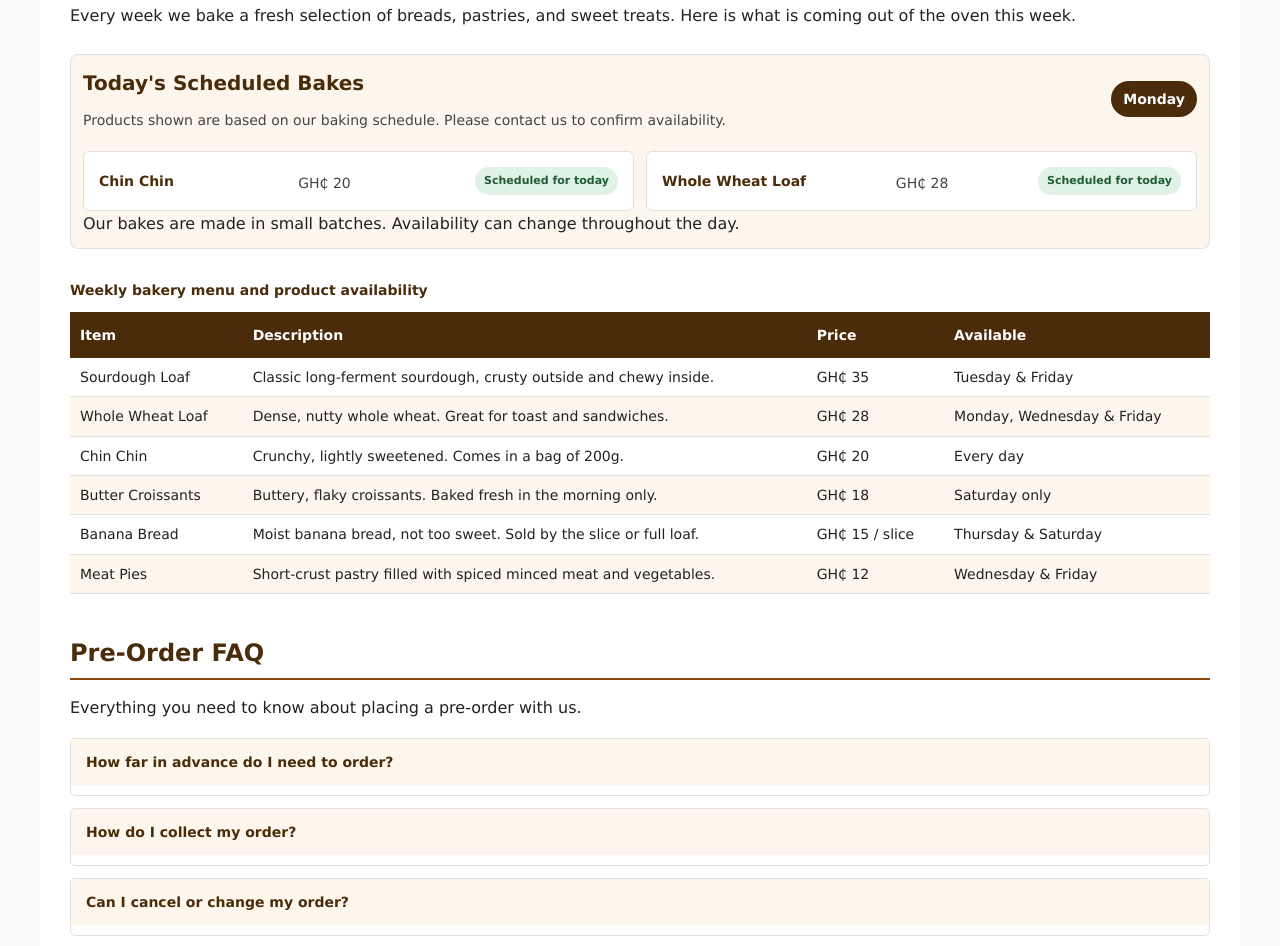
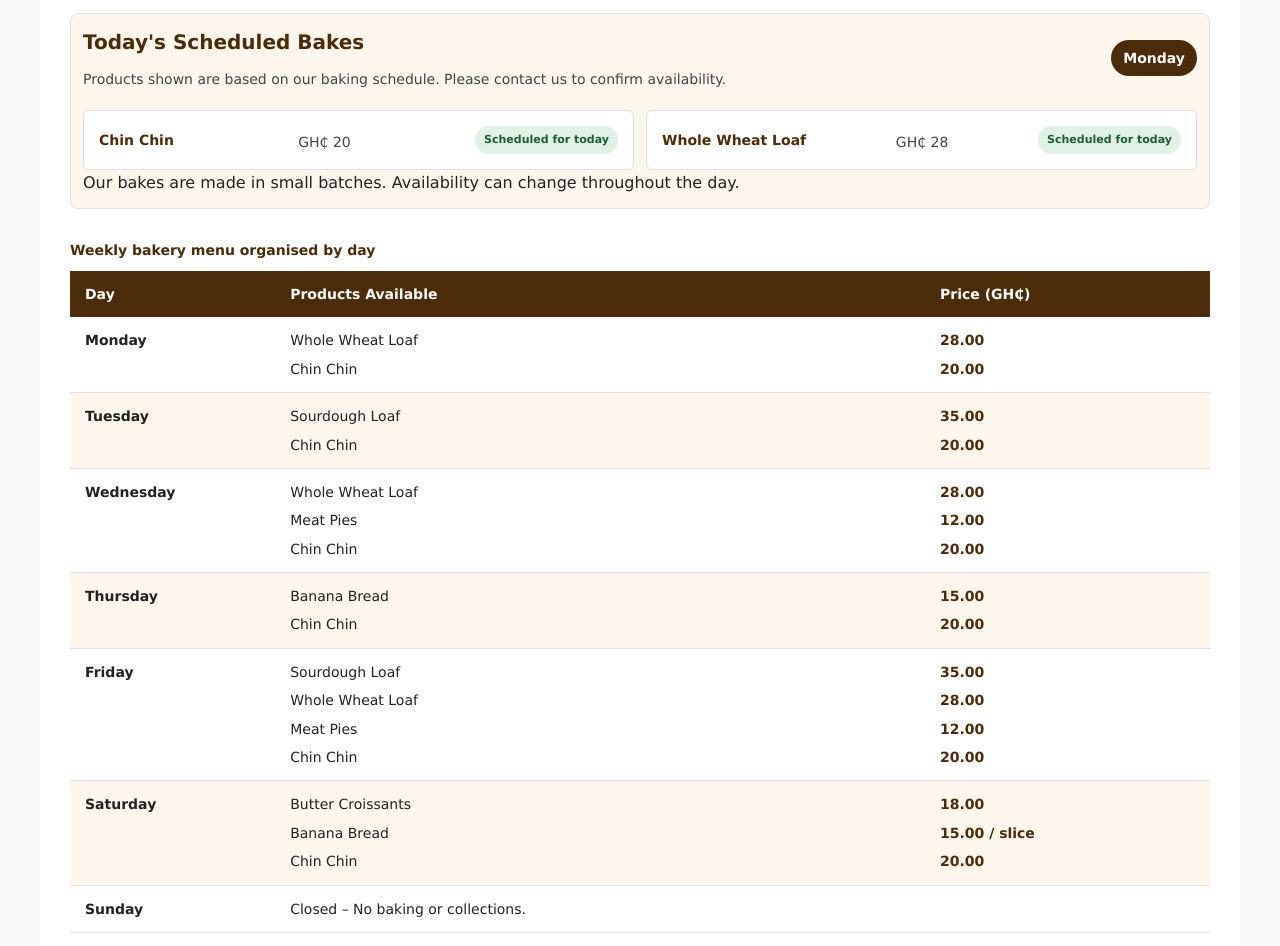
Before and after one commit to AnsFredd/the-corner-loaf-redesign, a plain HTML site: page index.html in a window 1280 px wide. Shown: the part 290-1236 px from the top of the page. Drawn offline with Linux system fonts and the light colour scheme.

Commit message:
refactor: remove redundant weekly menu introduction

```diff
--- a/css/styles.css
+++ b/css/styles.css
@@ -1,4 +1,6 @@
+
 /* The Corner Loaf Styles */
+
 :root {
   --color-primary: #8b4513;
   --color-secondary: #d2691e;
@@ -24,6 +26,8 @@
   --text-h1: 36px;
 }
 
+/* General Styles */
+
 * {
   margin: 0;
   padding: 0;
@@ -40,6 +44,8 @@ body {
   color: var(--color-text);
   line-height: 1.6;
 }
+
+/* Navigation */
 
 .top-bar {
   background-color: var(--color-dark);
@@ -58,7 +64,6 @@ body {
   flex-wrap: wrap;
 }
 
-
 .top-bar a {
   color: var(--color-light);
   text-decoration: none;
@@ -69,6 +74,8 @@ body {
   color: var(--color-accent);
   text-decoration: underline;
 }
+
+/* Hero Section */
 
 .hero {
   background-color: var(--color-primary);
@@ -82,7 +89,7 @@ body {
 .hero h1 {
   font-size: var(--text-h1);
   letter-spacing: 4px;
-  margin-bottom: 8px ;
+  margin-bottom: 8px;
 }
 
 .hero p {
@@ -90,6 +97,8 @@ body {
   margin: 0;
   color: var(--color-light);
 }
+
+/* Main Content */
 
 .wrapper {
   width: 100%;
@@ -120,6 +129,8 @@ h3 {
 section > p {
   margin-bottom: 18px;
 }
+
+/* Daily Availability Board */
 
 .availability-board {
   background-color: var(--color-alt-row);
@@ -207,6 +218,13 @@ section > p {
   color: #922d2d;
 }
 
+/* Weekly Menu Table */
+
+.table-container {
+  width: 100%;
+  overflow-x: auto;
+}
+
 .menu-table {
   width: 100%;
   border-collapse: collapse;
@@ -220,25 +238,31 @@ section > p {
   color: var(--color-dark);
 }
 
-.table-container {
-  width: 100%;
-  overflow-x: auto;
-}
-
 .table-header {
   background-color: var(--color-dark);
   color: white;
 }
 
 .menu-table th {
-  padding: 12px 10px;
+  padding: 12px 15px;
   text-align: left;
   font-weight: bold;
 }
+
 .menu-table td {
-  padding: 8px 10px;
+  padding: 12px 15px;
   border-bottom: 1px solid var(--color-border);
   vertical-align: top;
+}
+
+.menu-table th:first-child,
+.menu-table td:first-child {
+  width: 18%;
+}
+
+.menu-table th:last-child,
+.menu-table td:last-child {
+  width: 25%;
 }
 
 .alt-row {
@@ -249,15 +273,51 @@ section > p {
   background-color: #f4e5d2;
 }
 
+/* Products and Prices */
+
+.day-products,
+.day-prices {
+  list-style: none;
+  margin: 0;
+  padding: 0;
+}
+
+.day-products li,
+.day-prices li {
+  margin-bottom: 6px;
+  line-height: 1.6;
+}
+
+.day-products li:last-child,
+.day-prices li:last-child {
+  margin-bottom: 0;
+}
+
+.day-products li {
+  color: var(--color-text);
+}
+
+.day-prices li {
+  color: var(--color-dark);
+  font-weight: bold;
+}
+
+/* FAQ Accordion */
+
 .faq-list {
   display: flex;
   flex-direction: column;
   gap: 12px;
 }
+
 .faq-item {
   border: 1px solid var(--color-border);
   border-radius: 5px;
   overflow: hidden;
+}
+
+.faq-item h3 {
+  margin-bottom: 0;
 }
 
 .faq-trigger {
@@ -292,6 +352,8 @@ section > p {
   font-size: var(--text-small);
 }
 
+/* Pre-Order and Contact Forms */
+
 .order-card {
   border: 1px solid var(--color-border);
   background-color: var(--color-alt-row);
@@ -303,25 +365,49 @@ section > p {
 .preorder-section {
   margin-top: 20px;
 }
-.preorder-form, .contact-form {
+
+/* Form Layout */
+
+.preorder-form,
+.contact-form {
   display: flex;
   flex-direction: column;
+  align-items: flex-start;
   gap: 10px;
 }
 
-.preorder-form label, .contact-form label {
+/* Form Labels */
+
+.preorder-form label,
+.contact-form label {
   font-weight: bold;
   color: var(--color-dark);
   font-size: var(--text-small);
+  margin-top: 5px;
 }
+
+/* Text Inputs */
 
 .form-field {
   width: 100%;
+  max-width: 450px;
   padding: 12px;
   border: 1px solid var(--color-border);
   border-radius: 4px;
   font-family: var(--font-family);
+  font-size: var(--text-small);
+  background-color: var(--color-surface);
 }
+
+/* Text Areas */
+
+textarea.form-field {
+  max-width: 650px;
+  min-height: 120px;
+  resize: vertical;
+}
+
+/* Input Focus */
 
 .form-field:focus {
   outline: none;
@@ -329,10 +415,7 @@ section > p {
   box-shadow: 0 0 4px rgba(139, 69, 19, 0.3);
 }
 
-textarea.form-field {
-  min-height: 100px;
-  resize: vertical;
-}
+/* Submit Buttons */
 
 .form-submit {
   background-color: var(--color-primary);
@@ -345,6 +428,7 @@ textarea.form-field {
   cursor: pointer;
   transition: background-color 0.3s ease;
   align-self: flex-start;
+  margin-top: 8px;
 }
 
 .form-submit:hover {
@@ -360,11 +444,18 @@ textarea.form-field {
   margin-top: 20px;
 }
 
+.contact-feedback {
+  font-size: var(--text-small);
+  margin-top: 10px;
+}
+
+/* Information Boxes */
+
 .info-boxes {
   display: flex;
   gap: 20px;
- margin-top: 15px;
- flex-wrap: wrap;
+  margin-top: 15px;
+  flex-wrap: wrap;
 }
 
 .info-box {
@@ -377,11 +468,11 @@ textarea.form-field {
 }
 
 .location-box {
-  background-color: #ffe0b2 ;
+  background-color: #ffe0b2;
 }
 
 .hours-box {
-  background-color:  #c8e6c9;
+  background-color: #c8e6c9;
 }
 
 .contact-box {
@@ -405,14 +496,14 @@ textarea.form-field {
   text-decoration: none;
 }
 
+/* Contact Section */
+
 .contact-section {
   margin-top: 35px;
 }
 
-.contact-feedback {
-  font-size: var(--text-small);
-  margin-top: 10px;
-}
+/* Footer */
+
 .footer {
   background-color: var(--color-dark);
   color: var(--color-light);
@@ -422,8 +513,8 @@ textarea.form-field {
   width: 100%;
 }
 
+/* Tablet Responsiveness */
 
-/* For Tablet Screens Responsivenss*/
 @media screen and (max-width: 768px) {
 
   .hero h1 {
@@ -440,7 +531,8 @@ textarea.form-field {
 
 }
 
-/* Mobile Phones Responsiveness */
+/* Mobile Phone Responsiveness */
+
 @media screen and (max-width: 600px) {
 
   .top-bar a {
@@ -448,7 +540,7 @@ textarea.form-field {
   }
 
   .hero {
-    padding:  25px 15px;
+    padding: 25px 15px;
   }
 
   .hero h1 {
@@ -513,17 +605,42 @@ textarea.form-field {
     line-height: 1.5;
   }
 
+  /* Mobile Form Responsiveness */
+
+  .preorder-form,
+  .contact-form {
+    width: 100%;
+    align-items: stretch;
+  }
+
+  .form-field,
+  textarea.form-field {
+    width: 100%;
+    max-width: 100%;
+  }
+
   .form-submit {
     width: 100%;
   }
 
+  /* Mobile Menu Table */
+
   .menu-table {
     font-size: 12px;
+    min-width: 500px;
   }
+
+  .menu-table th,
+  .menu-table td {
+    padding: 10px 12px;
+  }
+
 }
 
 /* Small Mobile Screens */
+
 @media screen and (max-width: 400px) {
+
   .hero h1 {
     font-size: 21px;
     letter-spacing: 1px;
@@ -532,4 +649,5 @@ textarea.form-field {
   .wrapper {
     padding: 15px 10px;
   }
+
 }
--- a/index.html
+++ b/index.html
@@ -1,3 +1,4 @@
+
 <!doctype html>
 <html>
   <head>
@@ -6,6 +7,7 @@
     <meta name="viewport" content="width=device-width, initial-scale=1.0" />
     <link href="css/styles.css" rel="stylesheet" />
   </head>
+
   <body>
     <nav class="top-bar" aria-label="Main navigation">
       <ul id="main-menu">
@@ -23,14 +25,17 @@
     </header>
 
     <main class="wrapper">
+
+      <!-- Weekly Menu Section -->
       <section id="menu">
         <h2>This Week's Bakes</h2>
-        <p>
+
+        <!-- <p>
           Every week we bake a fresh selection of breads, pastries, and sweet
           treats. Here is what is coming out of the oven this week.
-        </p>
+        </p> -->
 
-        <!-- Daily Product Availability Board-->
+        <!-- Daily Product Availability Board -->
         <div class="availability-board">
           <div class="availability-heading">
             <div>
@@ -52,90 +57,176 @@
             aria-live="polite"
             role="status"
           ></div>
+
           <p>
             Our bakes are made in small batches. Availability can change
             throughout the day.
           </p>
         </div>
 
+        <!-- Weekly Menu Organised by Day -->
         <div class="table-container">
           <table class="menu-table">
+
             <caption>
-              Weekly bakery menu and product availability
+              Weekly bakery menu organised by day
             </caption>
+
             <thead>
               <tr class="table-header">
-                <th>Item</th>
-                <th>Description</th>
-                <th>Price</th>
-                <th>Available</th>
+                <th scope="col">Day</th>
+                <th scope="col">Products Available</th>
+                <th scope="col">Price (GH₵)</th>
               </tr>
             </thead>
 
             <tbody>
+
+              <!-- Monday -->
               <tr>
-                <td>Sourdough Loaf</td>
+                <td><strong>Monday</strong></td>
+
                 <td>
-                  Classic long-ferment sourdough, crusty outside and chewy
-                  inside.
+                  <ul class="day-products">
+                    <li>Whole Wheat Loaf</li>
+                    <li>Chin Chin</li>
+                  </ul>
                 </td>
-                <td>GH&#8373; 35</td>
-                <td>Tuesday &amp; Friday</td>
+
+                <td>
+                  <ul class="day-prices">
+                    <li>28.00</li>
+                    <li>20.00</li>
+                  </ul>
+                </td>
               </tr>
 
+              <!-- Tuesday -->
               <tr class="alt-row">
-                <td>Whole Wheat Loaf</td>
+                <td><strong>Tuesday</strong></td>
+
                 <td>
-                  Dense, nutty whole wheat. Great for toast and sandwiches.
+                  <ul class="day-products">
+                    <li>Sourdough Loaf</li>
+                    <li>Chin Chin</li>
+                  </ul>
                 </td>
-                <td>GH&#8373; 28</td>
-                <td>Monday, Wednesday &amp; Friday</td>
+
+                <td>
+                  <ul class="day-prices">
+                    <li>35.00</li>
+                    <li>20.00</li>
+                  </ul>
+                </td>
               </tr>
 
+              <!-- Wednesday -->
               <tr>
-                <td>Chin Chin</td>
-                <td>Crunchy, lightly sweetened. Comes in a bag of 200g.</td>
-                <td>GH&#8373; 20</td>
-                <td>Every day</td>
-              </tr>
-              <tr class="alt-row">
-                <td>Butter Croissants</td>
+                <td><strong>Wednesday</strong></td>
+
                 <td>
-                  Buttery, flaky croissants. Baked fresh in the morning only.
+                  <ul class="day-products">
+                    <li>Whole Wheat Loaf</li>
+                    <li>Meat Pies</li>
+                    <li>Chin Chin</li>
+                  </ul>
                 </td>
-                <td>GH&#8373; 18</td>
-                <td>Saturday only</td>
+
+                <td>
+                  <ul class="day-prices">
+                    <li>28.00</li>
+                    <li>12.00</li>
+                    <li>20.00</li>
+                  </ul>
+                </td>
               </tr>
 
-              <tr>
-                <td>Banana Bread</td>
+              <!-- Thursday -->
+              <tr class="alt-row">
+                <td><strong>Thursday</strong></td>
+
                 <td>
-                  Moist banana bread, not too sweet. Sold by the slice or full
-                  loaf.
+                  <ul class="day-products">
+                    <li>Banana Bread</li>
+                    <li>Chin Chin</li>
+                  </ul>
                 </td>
-                <td>GH&#8373; 15 / slice</td>
-                <td>Thursday &amp; Saturday</td>
+
+                <td>
+                  <ul class="day-prices">
+                    <li>15.00</li>
+                    <li>20.00</li>
+                  </ul>
+                </td>
               </tr>
 
+              <!-- Friday -->
+              <tr>
+                <td><strong>Friday</strong></td>
+
+                <td>
+                  <ul class="day-products">
+                    <li>Sourdough Loaf</li>
+                    <li>Whole Wheat Loaf</li>
+                    <li>Meat Pies</li>
+                    <li>Chin Chin</li>
+                  </ul>
+                </td>
+
+                <td>
+                  <ul class="day-prices">
+                    <li>35.00</li>
+                    <li>28.00</li>
+                    <li>12.00</li>
+                    <li>20.00</li>
+                  </ul>
+                </td>
+              </tr>
+
+              <!-- Saturday -->
               <tr class="alt-row">
-                <td>Meat Pies</td>
+                <td><strong>Saturday</strong></td>
+
                 <td>
-                  Short-crust pastry filled with spiced minced meat and
-                  vegetables.
+                  <ul class="day-products">
+                    <li>Butter Croissants</li>
+                    <li>Banana Bread</li>
+                    <li>Chin Chin</li>
+                  </ul>
                 </td>
-                <td>GH&#8373; 12</td>
-                <td>Wednesday &amp; Friday</td>
+
+                <td>
+                  <ul class="day-prices">
+                    <li>18.00</li>
+                    <li>15.00 / slice</li>
+                    <li>20.00</li>
+                  </ul>
+                </td>
               </tr>
+
+              <!-- Sunday -->
+              <tr>
+                <td><strong>Sunday</strong></td>
+                <td colspan="2">
+                  Closed – No baking or collections.
+                </td>
+              </tr>
+
             </tbody>
           </table>
         </div>
       </section>
 
+      <!-- FAQ Section -->
       <section id="faq">
         <h2>Pre-Order FAQ</h2>
-        <p>Everything you need to know about placing a pre-order with us.</p>
+
+        <p>
+          Everything you need to know about placing a pre-order with us.
+        </p>
 
         <div class="faq-list">
+
           <div class="faq-item">
             <h3>
               <button
@@ -223,11 +314,14 @@
               </p>
             </div>
           </div>
+
         </div>
       </section>
 
+      <!-- Pre-Order Section -->
       <section id="preorder">
         <h2>Place a Pre-Order</h2>
+
         <p>
           Fill in the form below and we will be in touch to confirm your order
           and collection time.
@@ -235,7 +329,9 @@
 
         <div class="preorder-section">
           <form class="preorder-form">
+
             <label for="customer-name">Your Name</label>
+
             <input
               type="text"
               id="customer-name"
@@ -246,6 +342,7 @@
             />
 
             <label for="order-details">What would you like to order?</label>
+
             <textarea
               id="order-details"
               name="order-details"
@@ -254,15 +351,20 @@
               required
             ></textarea>
 
-            <button type="submit" class="form-submit">Submit Pre-Order</button>
+            <button type="submit" class="form-submit">
+              Submit Pre-Order
+            </button>
+
           </form>
 
           <div id="preorder-list"></div>
         </div>
       </section>
 
+      <!-- About Section -->
       <section id="about">
         <h2>About The Corner Loaf</h2>
+
         <p>
           Marcus started The Corner Loaf after years of baking at home for
           friends and family. What started as a hobby turned into a proper small
@@ -271,6 +373,7 @@
         </p>
 
         <div class="info-boxes">
+
           <div class="info-box location-box">
             <h3>Location</h3>
             <p>17 Boundary Road</p>
@@ -286,17 +389,23 @@
 
           <div class="info-box contact-box">
             <h3>Contact</h3>
-            <p>WhatsApp: <a href="tel:+233551000000">0551 000 000</a></p>
+            <p>
+              WhatsApp:
+              <a href="tel:+233551000000">0551 000 000</a>
+            </p>
+
             <p>
               Email:
-              <a href="mailto:thecornerloaf@email.com"
-                >thecornerloaf@email.com</a
-              >
+              <a href="mailto:thecornerloaf@email.com">
+                thecornerloaf@email.com
+              </a>
             </p>
           </div>
+
         </div>
       </section>
 
+      <!-- Contact Section -->
       <section class="contact-section" id="contact">
         <h2>Send Us a Message</h2>
 
@@ -306,7 +415,9 @@
         </p>
 
         <form class="contact-form">
+
           <label for="contact-name">Name</label>
+
           <input
             type="text"
             name="contact-name"
@@ -317,6 +428,7 @@
           />
 
           <label for="contact-email">Email</label>
+
           <input
             type="email"
             name="contact-email"
@@ -327,6 +439,7 @@
           />
 
           <label for="contact-message">Your Message</label>
+
           <textarea
             id="contact-message"
             name="contact-message"
@@ -335,17 +448,27 @@
             required
           ></textarea>
 
-          <button type="submit" class="form-submit">Send Message</button>
+          <button type="submit" class="form-submit">
+            Send Message
+          </button>
 
-          <p class="contact-feedback" aria-live="polite" role="status"></p>
+          <p
+            class="contact-feedback"
+            aria-live="polite"
+            role="status"
+          ></p>
+
         </form>
       </section>
+
     </main>
 
+    <!-- Footer -->
     <footer class="footer">
       <p>The Corner Loaf &copy; 2026. Handmade in Accra.</p>
     </footer>
 
     <script src="js/script.js" defer></script>
+
   </body>
 </html>
```
